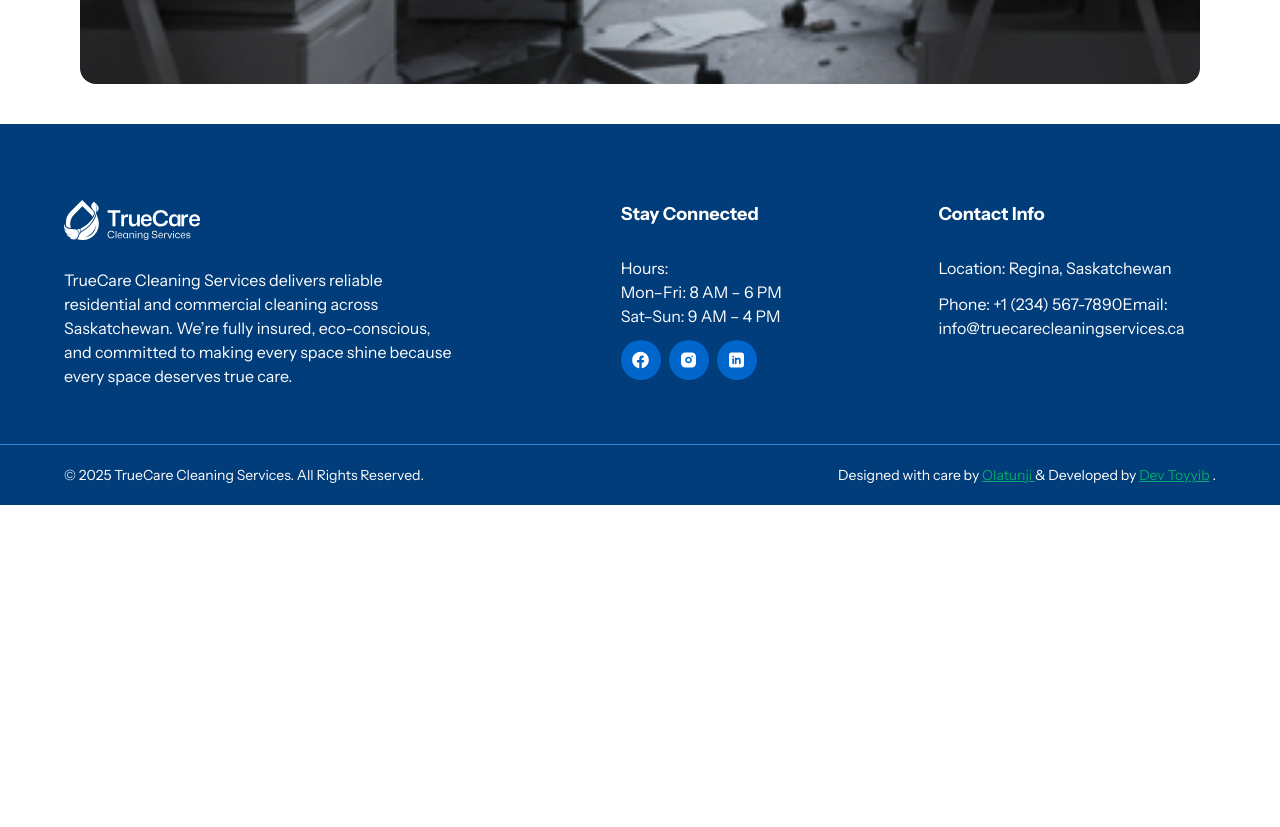
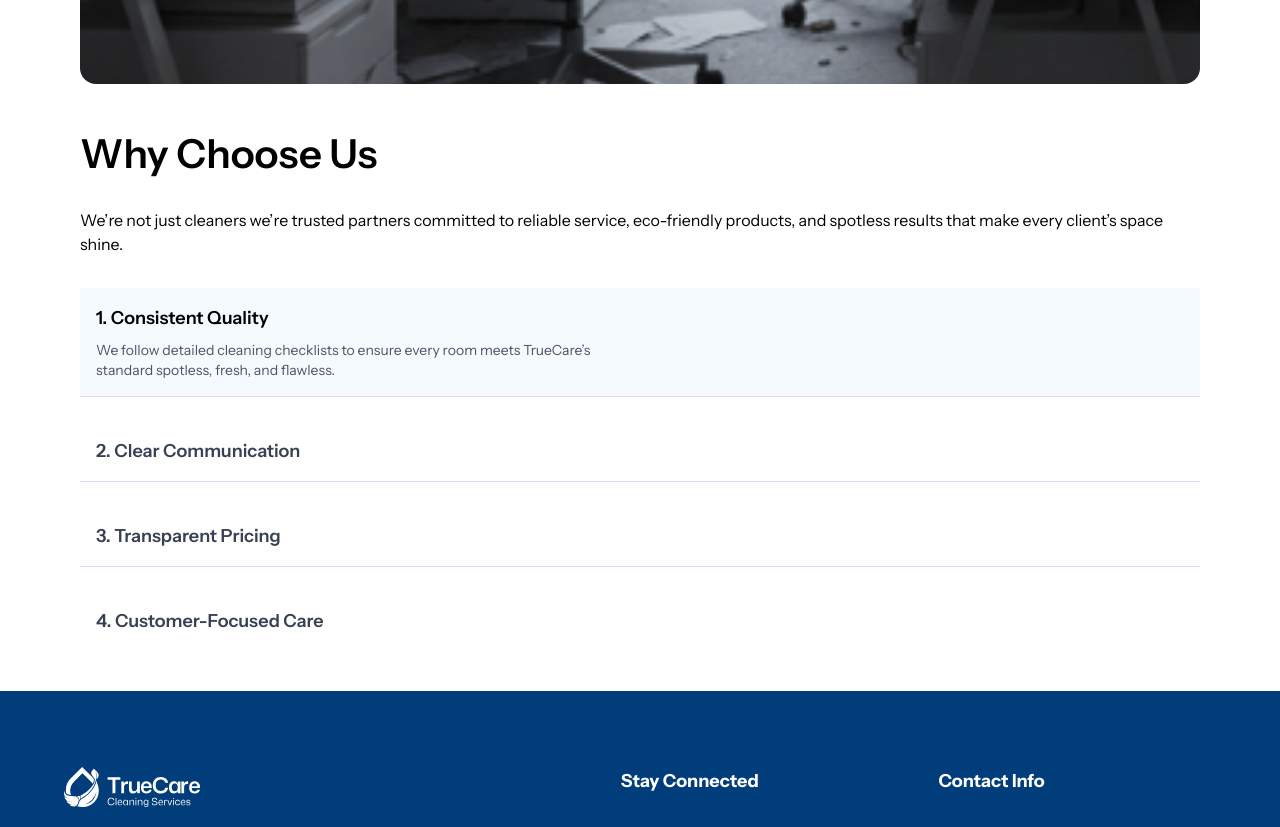
Before and after one commit to Candid001/Truecare-Cleaning-Services, a React (Vite) app: page / in a window 1280 px wide. Shown: the part 6200-7027 px from the top of the page. Before the commit the page ends 6705 px from the top, so only its background shows below. Built offline with nearby package versions, Linux system fonts and the light colour scheme.

Commit message:
Update WhyChooseUs

```diff
--- a/src/components/layout/landing-page/WhyChooseUs.jsx
+++ b/src/components/layout/landing-page/WhyChooseUs.jsx
@@ -1,11 +1,35 @@
 import React, { useState } from "react";
 import OfficeBefore from "@assets/untidy-office.png";
-// import OfficeAfter from "@assets/tidy-office.png";
+import OfficeAfter from "@assets/office-after.svg";
 
 const WhyChooseUs = () => {
   const [isAfter, setIsAfter] = useState(false);
+  const [active, setActive] = useState(1);
 
   const handleToggle = (state) => setIsAfter(state);
+
+  const items = [
+    {
+      id: 1,
+      title: "Consistent Quality",
+      text: "We follow detailed cleaning checklists to ensure every room meets TrueCare’s standard spotless, fresh, and flawless.",
+    },
+    {
+      id: 2,
+      title: "Clear Communication",
+      text: "We keep you updated every step of the way with clear communication before, during, and after our services.",
+    },
+    {
+      id: 3,
+      title: "Transparent Pricing",
+      text: "No hidden charges or surprises, you always know what you’re paying for.",
+    },
+    {
+      id: 4,
+      title: "Customer-Focused Care",
+      text: "Our priority is your satisfaction, and we tailor our services to meet your unique needs.",
+    },
+  ];
 
   return (
     <div className="px-4 md:px-10 lg:px-20 py-10 flex flex-col gap-10">
@@ -15,11 +39,11 @@ const WhyChooseUs = () => {
           backgroundImage: `url(${isAfter ? OfficeAfter : OfficeBefore})`,
         }}
       >
-        <div className="absolute top-4 left-1/2 -translate-x-1/2 bg-white rounded-xl shadow-md flex items-center gap-2 px-2 py-1 z-50">
+        <div className="absolute top-4 left-1/2 -translate-x-1/2 bg-white rounded-xl shadow-md flex items-center gap-2 px-2 py-1 z-40">
           <button
             onClick={() => handleToggle(false)}
             className={`px-4 py-2 rounded-md text-sm md:text-base font-medium transition-colors ${
-              !isAfter ? "bg-[#FDFEFF] text-black" : "text-gray-500"
+              !isAfter ? "bg-[#e8f1ff] text-black" : "text-gray-500"
             }`}
           >
             Before
@@ -28,11 +52,54 @@ const WhyChooseUs = () => {
           <button
             onClick={() => handleToggle(true)}
             className={`px-4 py-2 rounded-md text-sm md:text-base font-medium transition-colors ${
-              isAfter ? "bg-[#FDFEFF] text-black" : "text-gray-500"
+              isAfter ? "bg-[#e8f1ff] text-black" : "text-gray-500"
             }`}
           >
             After
           </button>
+        </div>
+      </div>
+
+      {/* Second Div */}
+      <div className="flex flex-col gap-8">
+        <div className="flex flex-col gap-6">
+          <h1 className="font-semibold text-[40px]">Why Choose Us</h1>
+          <p>
+            We’re not just cleaners we’re trusted partners committed to reliable
+            service, eco-friendly products, and spotless results that make every
+            client’s space shine.
+          </p>
+        </div>
+
+        <div className="flex flex-col gap-6 rounded-lg divide-y divide-purple-200">
+          {items.map((item) => (
+            <div
+              key={item.id}
+              onMouseEnter={() => setActive(item.id)}
+              onClick={() => setActive(item.id)}
+              className={`cursor-pointer transition-all duration-300 px-4 py-4 ${
+                active === item.id
+                  ? "bg-muted-blue"
+                  : " hover:bg-gray-50"
+              }`}
+            >
+              <div className="flex items-center justify-between">
+                <h3
+                  className={`font-semibold text-base md:text-lg ${
+                    active === item.id ? "text-black" : "text-gray-700"
+                  }`}
+                >
+                  {item.id}. {item.title}
+                </h3>
+              </div>
+
+              {active === item.id && (
+                <p className="text-sm text-gray-600 mt-2 max-w-lg">
+                  {item.text}
+                </p>
+              )}
+            </div>
+          ))}
         </div>
       </div>
     </div>
```
Also changed, not shown: 1 other file (tests, documents, lock files or other folders).
